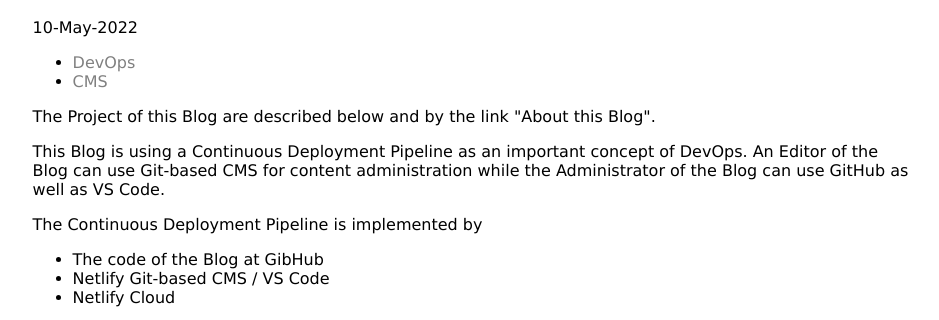
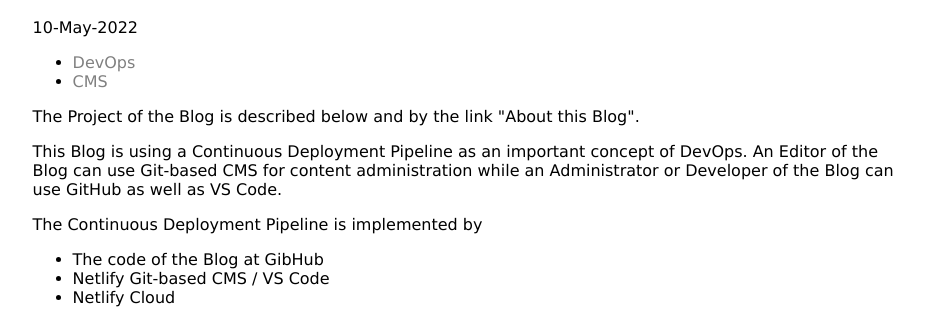
Before and after one commit to persteenolsen/pso-gatsby-blog-cms-two, a Gatsby site: page /posts/2022-05-10-continuous-deployment-and-cms/ in a window 1280 px wide. Shown: the part 460-780 px from the top of the page, without its empty margins (165-1104 px from the left). Built offline with nearby package versions, Linux system fonts and the light colour scheme; Gatsby itself is replaced by a stand-in of ours.

Commit message:
Update 2022-05-10-continuous-deployment-and-cms.md

```diff
--- a/src/posts/2022-05-10-continuous-deployment-and-cms.md
+++ b/src/posts/2022-05-10-continuous-deployment-and-cms.md
@@ -12,9 +12,9 @@ tags:
   - netlify-cloud
   - github
 ---
-The Project of this Blog are described below and by the link "About this Blog".
+The Project of the Blog is described below and by the link "About this Blog".
 
-This Blog is using a Continuous Deployment Pipeline as an important concept of DevOps. An Editor of the Blog can use Git-based CMS for content administration while the Administrator of the Blog can use GitHub as well as VS Code.
+This Blog is using a Continuous Deployment Pipeline as an important concept of DevOps. An Editor of the Blog can use Git-based CMS for content administration while an Administrator or Developer of the Blog can use GitHub as well as VS Code.
 
 The Continuous Deployment Pipeline is implemented by
 
```
